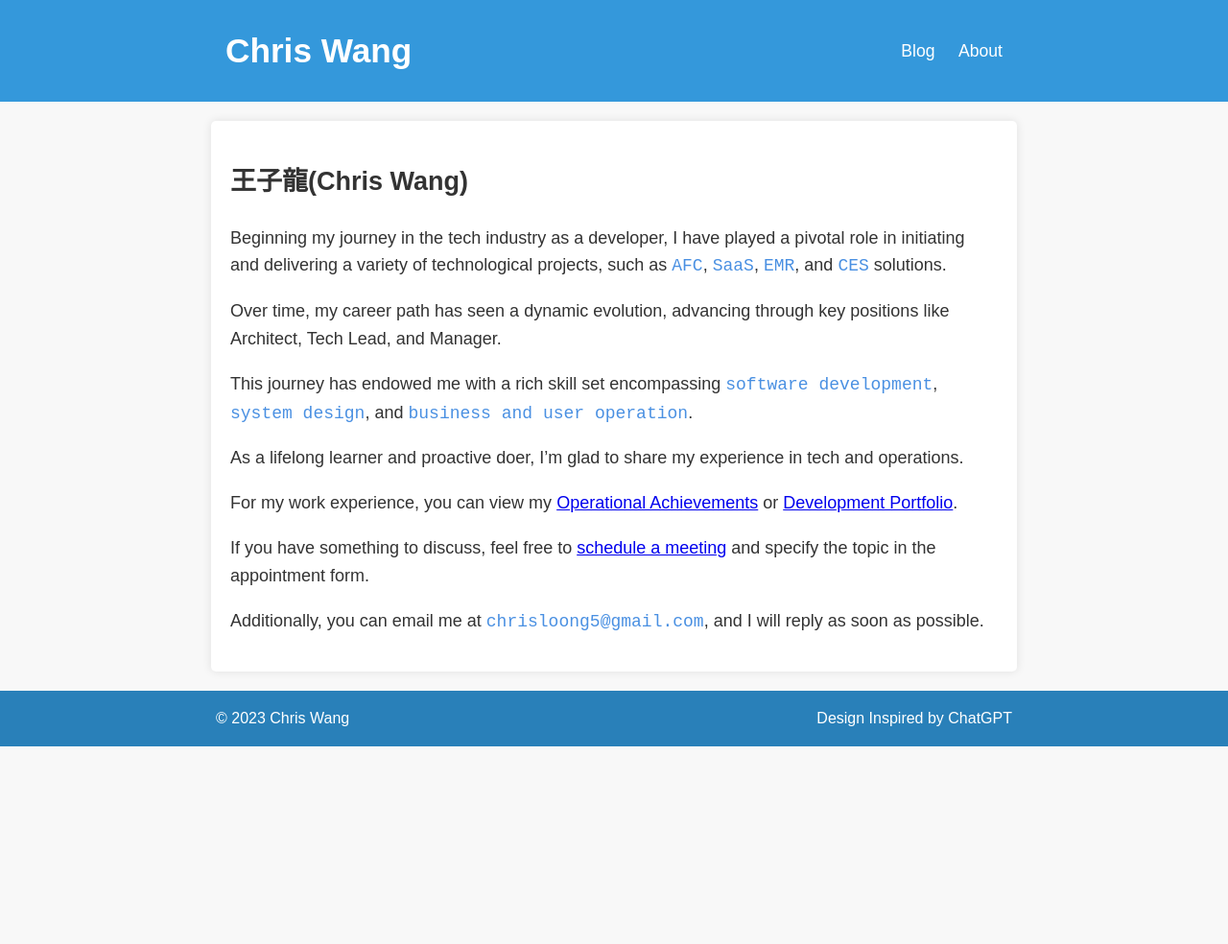
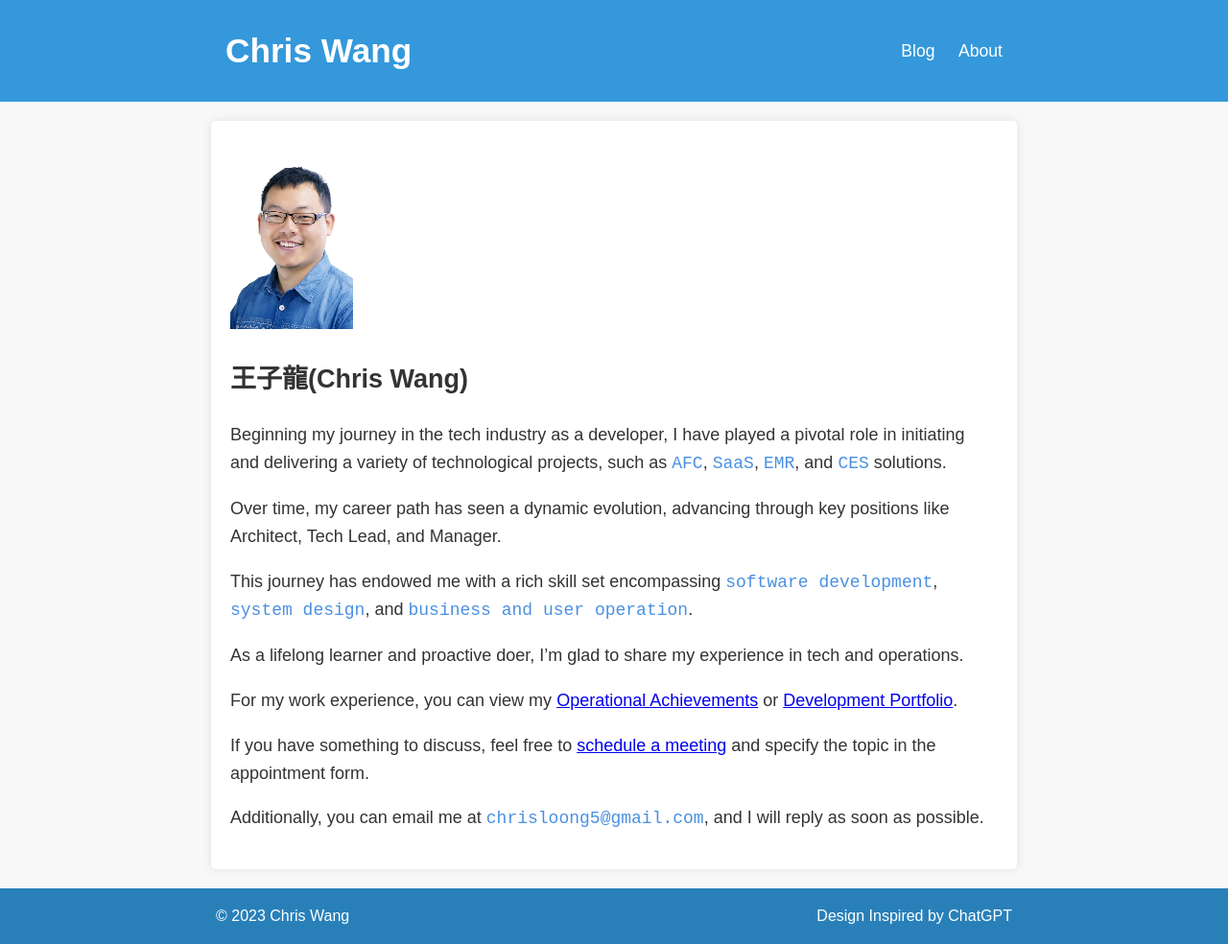
Before and after one commit to cookiebody/cookiebody.github.io, a Jekyll site: the page built from about.md, in a window 1280 px wide. Shown: the whole page at 96% size. Built offline with Jekyll 4.4.1, drawn with Linux system fonts in a browser that asks for light colours; Markdown is read by kramdown in place of the engine named in the settings; before the commit the page ends 900 px from its top, so only the background shows below that.

Commit message:
update avatar in About

```diff
--- a/about.md
+++ b/about.md
@@ -3,6 +3,8 @@ layout: default
 title: About
 permalink: /about/
 ---
+
+![chris wang](/assets/chris.png)
 
 ## 王子龍(Chris Wang)
 
```
Also changed, not shown: assets/chris.png (added).
